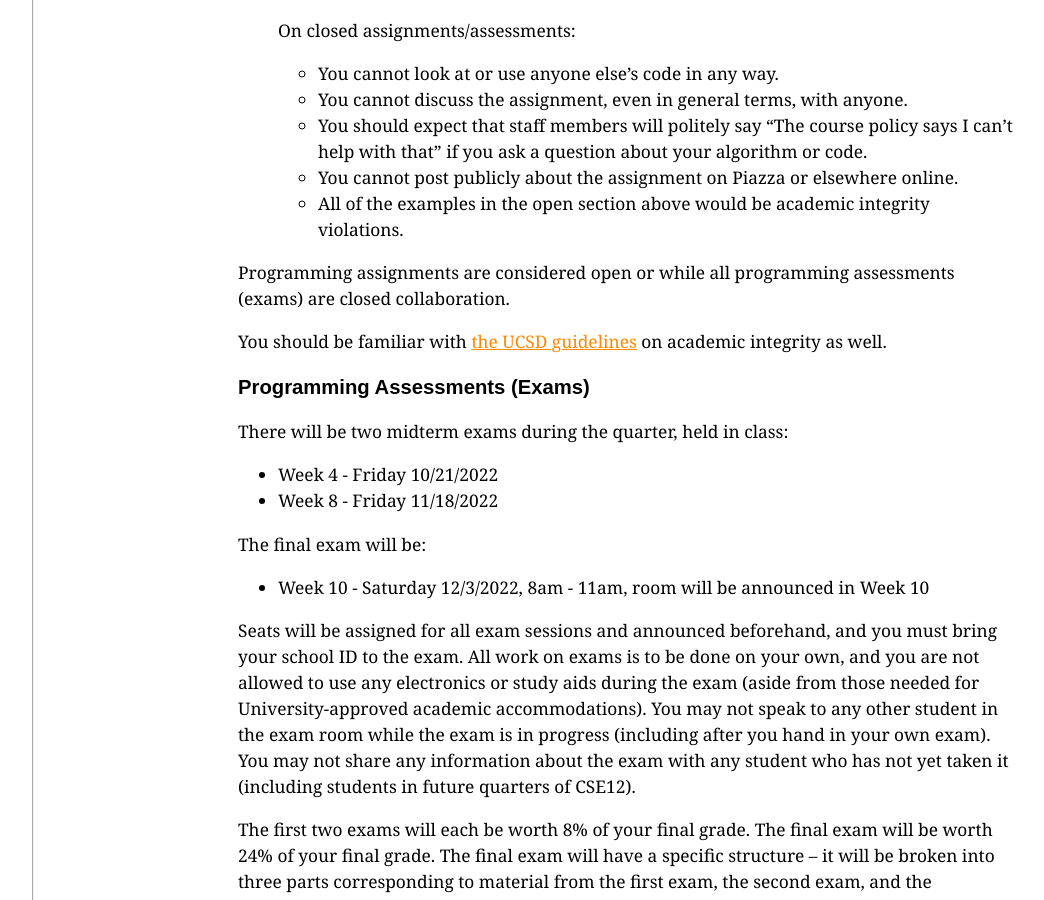
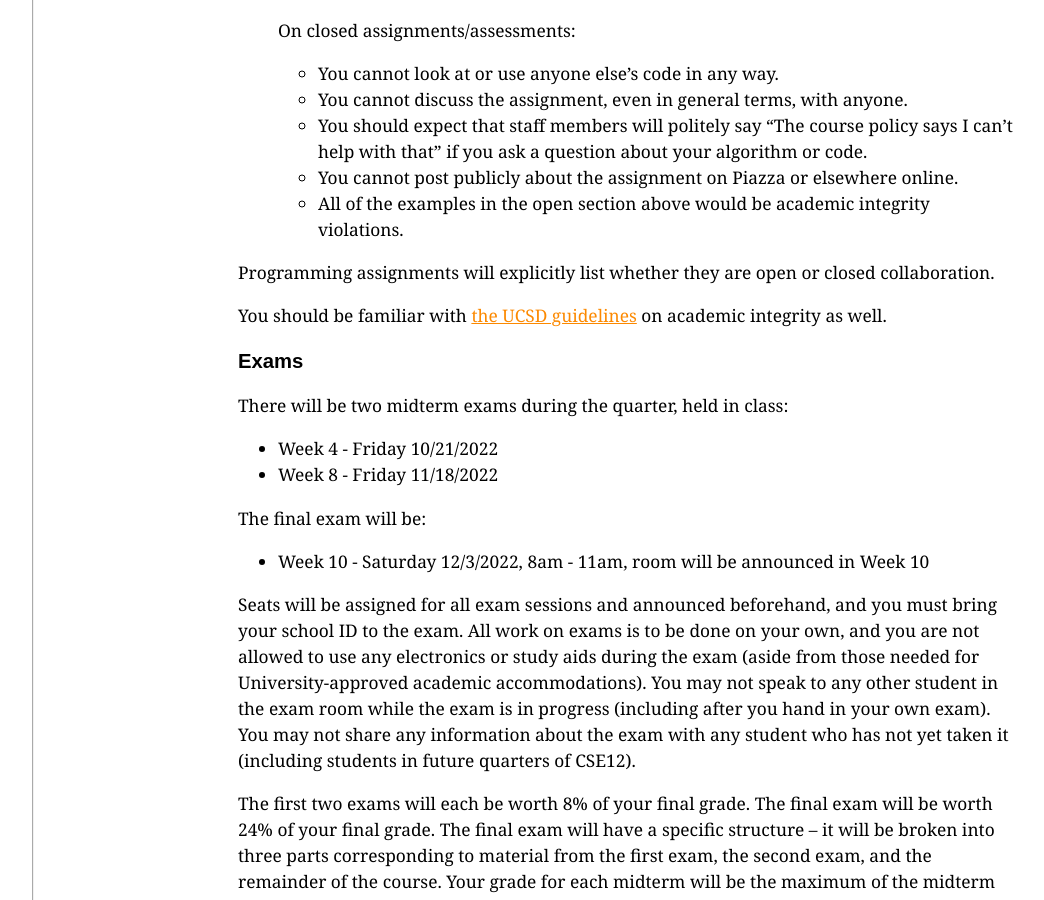
Before and after one commit to ucsd-cse12-f22/ucsd-cse12-f22.github.io, a Jekyll site: the page built from syllabus.md, in a window 1280 px wide and 900 px high, scrolled down 4741 px. Shown: the whole window, without its empty margins (56-1100 px from the left). Built offline with Jekyll 4.4.1, drawn with Linux system fonts in a browser that asks for light colours; some of the changed text lies outside the part shown.

Commit message:
Update syllabus.md

```diff
--- a/syllabus.md
+++ b/syllabus.md
@@ -35,7 +35,7 @@ There are a few components to your grade in the course:
 
 - Course engagement activities (weekly quizzes and surveys) (20%)
 - Programming assignments (40%)
-- Programming assessments (exams) (40%)
+- Exams (40%)
 
 Letter grades will be assigned based on the following grading scale:
 
@@ -213,15 +213,14 @@ are take-home exams.
     - All of the examples in the open section above would be
       academic integrity violations.
 
-Programming assignments are considered open or while all programming
-assessments (exams) are closed collaboration.
+Programming assignments will explicitly list whether they are open or closed collaboration.
 
 You should be familiar with [the UCSD
 guidelines](http://senate.ucsd.edu/Operating-Procedures/Senate-Manual/Appendices/2){:target="_blank"}
 on academic integrity as well.
 
 <a id="g:exams"></a>
-<h3>Programming Assessments (Exams)</h3>
+<h3>Exams</h3>
 
 There will be two midterm exams during the quarter, held in class:
 - Week 4 - Friday 10/21/2022
```
